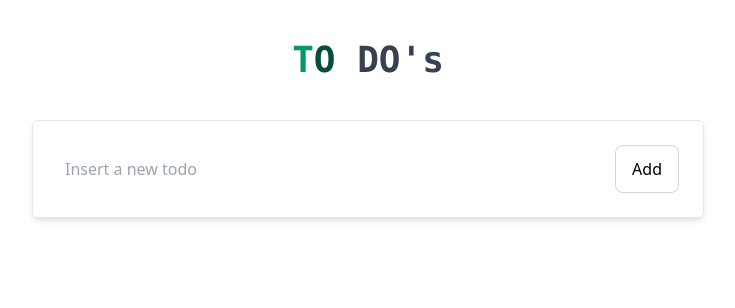
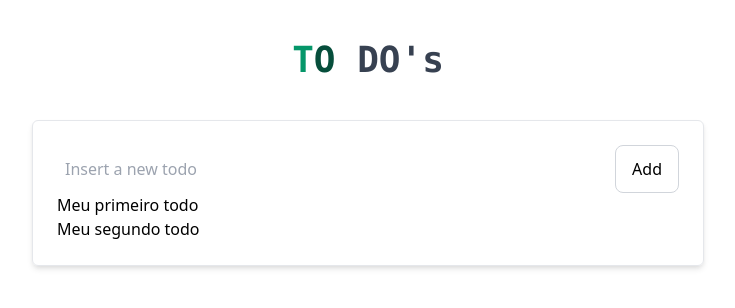
Before and after one commit to slowdata/todo-vue, a Vue app: page / in a window 1280 px wide. Shown: the top 308 px of the page, without its empty margins (272-1007 px from the left). Built offline with nearby package versions, Linux system fonts and the light colour scheme.

Commit message:
Start of todos list

```diff
--- a/src/App.vue
+++ b/src/App.vue
@@ -12,6 +12,9 @@
 
         <card>
             <todo-imput />
+            <ul>
+                <li v-for="todo in todos" :key="todo.id">{{ todo.value }}</li>
+            </ul>
         </card>
     </div>
 </template>
@@ -26,5 +29,13 @@ export default {
         Card,
         TodoImput,
     },
+    data() {
+        return {
+            todos: [
+                { id: 1, value: "Meu primeiro todo" },
+                { id: 2, value: "Meu segundo todo" },
+            ],
+        };
+    },
 };
 </script>
--- a/src/components/TodoImput.vue
+++ b/src/components/TodoImput.vue
@@ -1,12 +1,12 @@
 <template>
-    <form action="" class="flex">
+    <form class="flex">
         <input
             class="w-full px-2 py-3 rounded-md
             focus:outline-none focus:ring-2
             focus:ring-gray-300"
             type="text"
             placeholder="Insert a new todo"
-            v-bind="todo"
+            v-model="todo"
         />
         <button
             class="ml-2 px-4 border border-gray-300 rounded-lg
@@ -18,5 +18,11 @@
 </template>
 
 <script>
-export default {};
+export default {
+    data() {
+        return {
+            todo: "",
+        };
+    },
+};
 </script>
```
